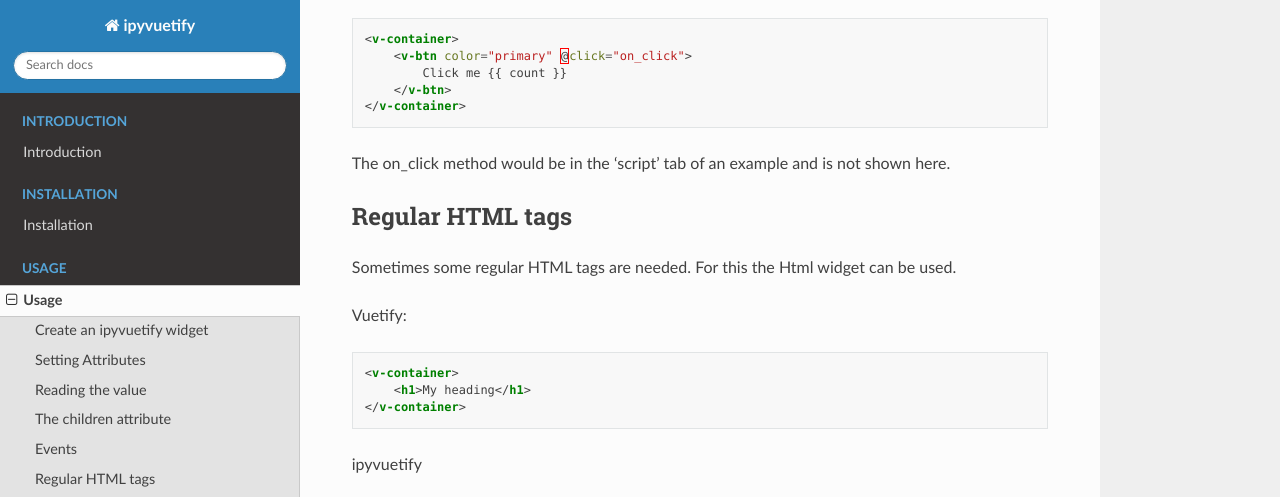
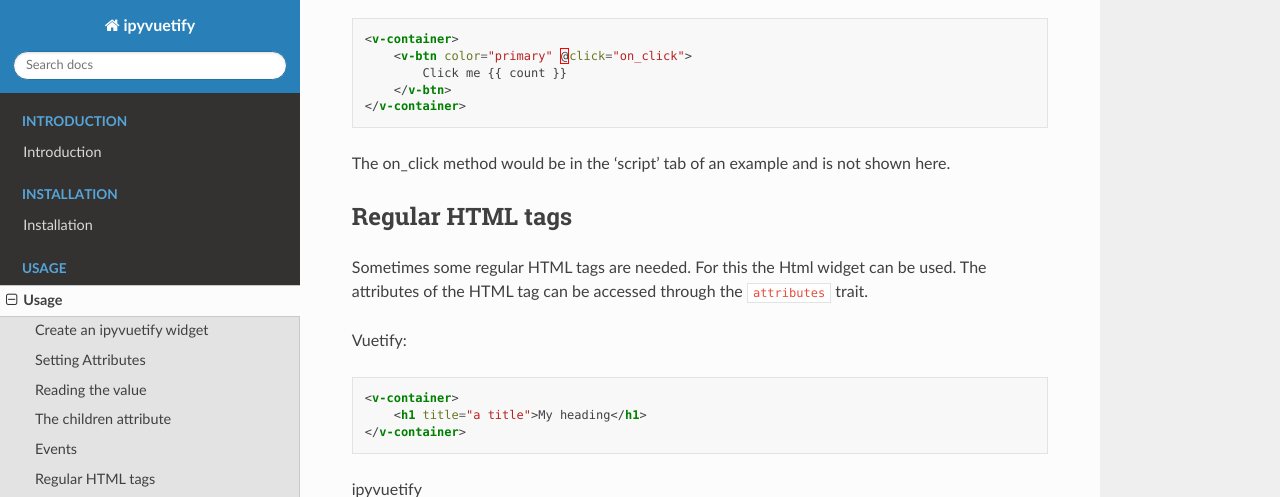
Before and after one commit to widgetti/ipyvuetify, a Sphinx documentation site: the page built from docs/usage.rst, in a window 1280 px wide and 900 px high, scrolled down 4727 px, cut to the strip 0-497 px from the top of the window. Built offline with Sphinx 7.4.7 and the Read the Docs theme 2.0.0, drawn with Linux system fonts in a browser that asks for light colours.

Commit message:
docs: improve Html documentation add the attributes trait in the description on the Html component

```diff
--- a/docs/usage.rst
+++ b/docs/usage.rst
@@ -253,13 +253,14 @@
 -----------------
 
 Sometimes some regular HTML tags are needed. For this the Html widget can be used.
+The attributes of the HTML tag can be accessed through the :code:`attributes` trait.
 
 Vuetify:
 
 .. code-block:: html
 
     <v-container>
-        <h1>My heading</h1>
+        <h1 title="a title">My heading</h1>
     </v-container>
 
 ipyvuetify
@@ -267,7 +268,11 @@
 .. jupyter-execute::
 
     v.Container(children=[
-        v.Html(tag='h1', children=['My heading'])
+        v.Html(
+            tag='h1',
+            attributes={'title': 'a title'},
+            children=['My heading']
+        )
     ])
 
 Styling
```
